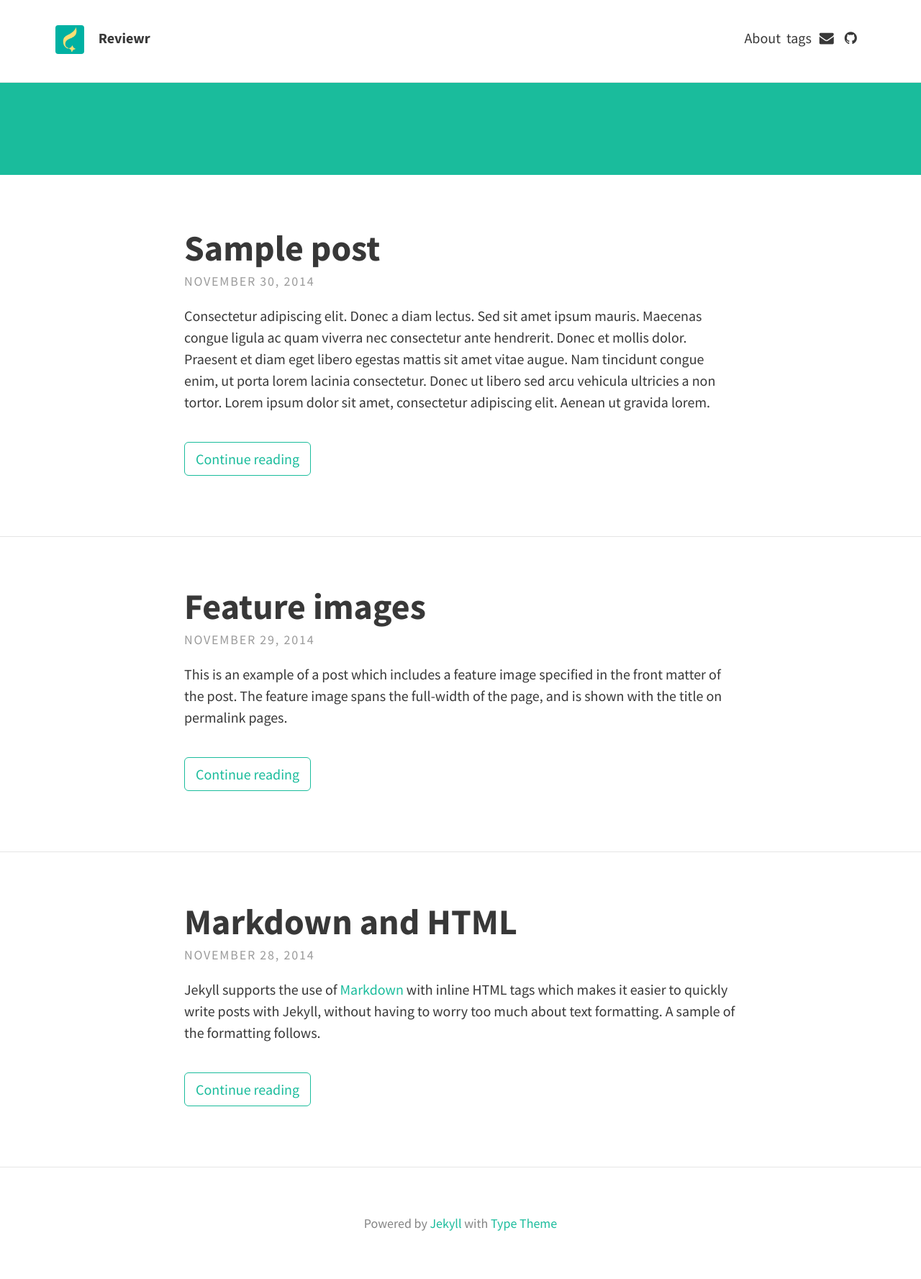
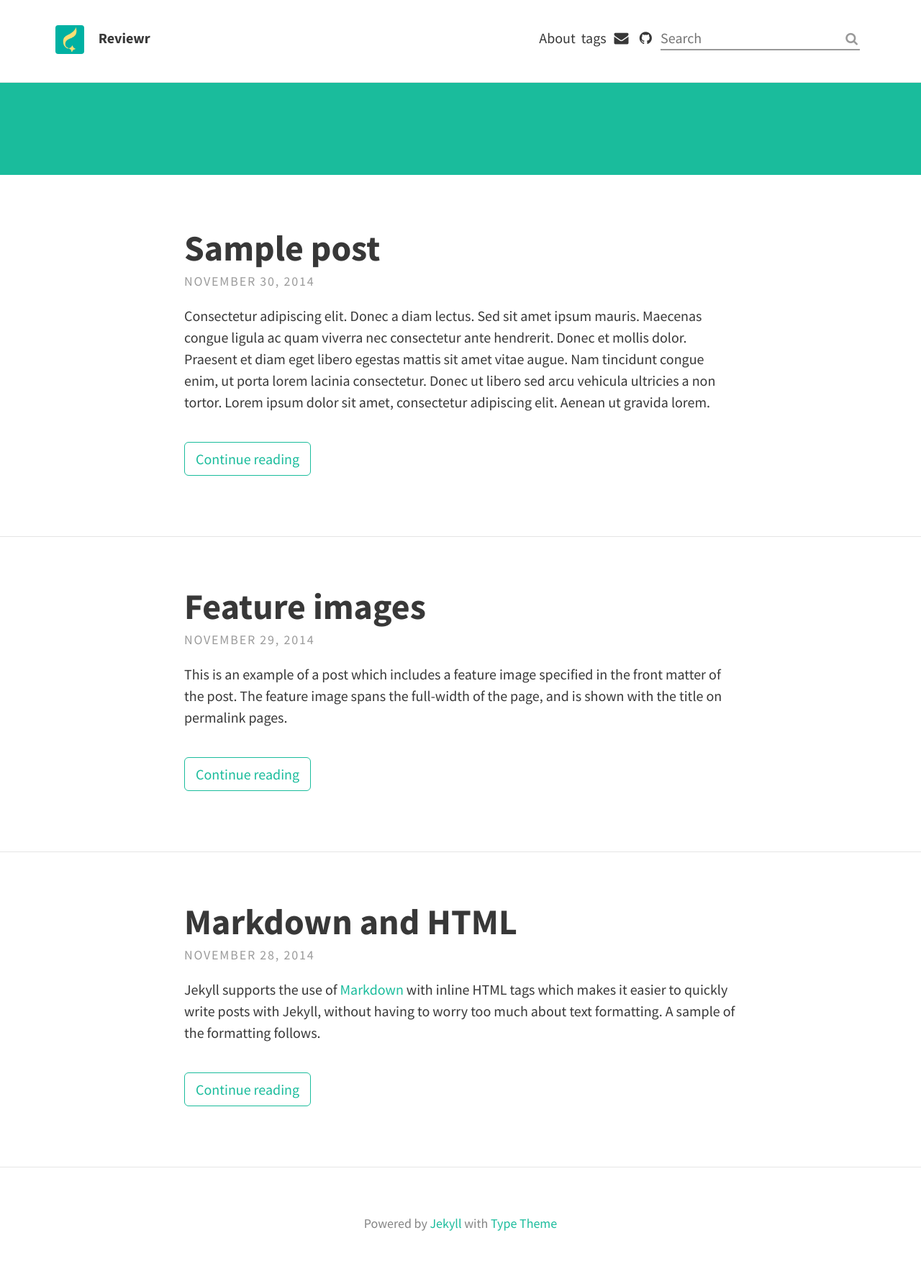
Before and after one commit to leonardorifeli/engineering.github.io, a Jekyll site: the page built from index.html, in a window 1280 px wide. Shown: the whole page at 72% size. Built offline with Jekyll 4.4.1, drawn with Linux system fonts in a browser that asks for light colours; nearby versions of some CDN libraries; the list of posts is cut into pages by our own code.

Commit message:
Fix config

```diff
--- a/_config.yml
+++ b/_config.yml
@@ -1,5 +1,5 @@
 # SITE CONFIGURATION
-baseurl: "/home"
+baseurl: "/"
 url: "engineering.reviewr.tech"
 
 # THEME-SPECIFIC CONFIGURATION
@@ -27,7 +27,7 @@ theme_settings:
   facebook:
   flickr:
   gitlab:
-  github: "reviewr"
+  github: "Reviewr"
   google_plus:
   instagram:
   linkedin:  # Full URL
@@ -43,9 +43,9 @@ theme_settings:
 
   # Scripts
   google_analytics: # Tracking ID, e.g. "UA-000000-01"
-  disqus_shortname:
+  disqus_shortname: "engineeringreviewrtech"
   katex: true # Enable if using math markup
-  search: false # Enable the search feature
+  search: true # Enable the search feature
 
   # Localization strings
   str_follow_on: "Follow on"
@@ -64,7 +64,7 @@ theme_settings:
   google_fonts: "Source+Sans+Pro:400,700,700italic,400italic"
 
   # Post navigation
-  post_navigation: false
+  post_navigation: true
 
 # PAGINATION
 paginate: 5
```
